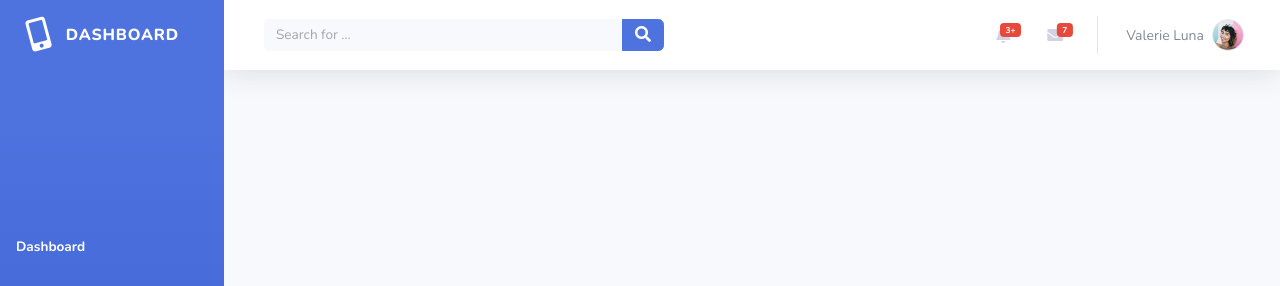
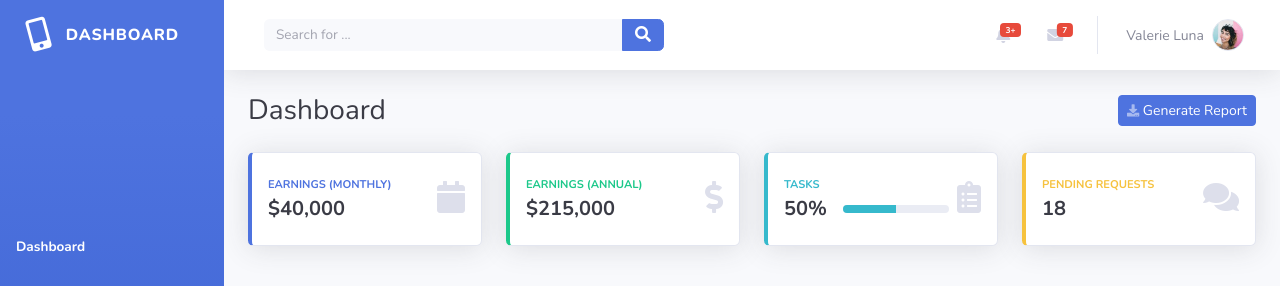
Before and after one commit to Koala3353/dashboard-template, a plain HTML site: page index.html in a window 1280 px wide. Shown: the top 286 px of the page. Drawn offline with nearby package versions, Linux system fonts and the light colour scheme.

Commit message:
Add files via upload

```diff
--- a/index.html
+++ b/index.html
@@ -122,6 +122,74 @@
                         </ul>
                     </div>
                 </nav>
+                <div class="container-fluid">
+                    <div class="d-sm-flex justify-content-between align-items-center mb-4">
+                        <h3 class="text-dark mb-0">Dashboard</h3><a class="btn btn-primary btn-sm d-none d-sm-inline-block" role="button" href="#"><i class="fas fa-download fa-sm text-white-50"></i>&nbsp;Generate Report</a>
+                    </div>
+                    <div class="row">
+                        <div class="col-md-6 col-xl-3 mb-4">
+                            <div class="card shadow border-left-primary py-2">
+                                <div class="card-body">
+                                    <div class="row g-0 align-items-center">
+                                        <div class="col me-2">
+                                            <div class="text-uppercase text-primary fw-bold text-xs mb-1"><span>Earnings (monthly)</span></div>
+                                            <div class="text-dark fw-bold h5 mb-0"><span>$40,000</span></div>
+                                        </div>
+                                        <div class="col-auto"><i class="fas fa-calendar fa-2x text-gray-300"></i></div>
+                                    </div>
+                                </div>
+                            </div>
+                        </div>
+                        <div class="col-md-6 col-xl-3 mb-4">
+                            <div class="card shadow border-left-success py-2">
+                                <div class="card-body">
+                                    <div class="row g-0 align-items-center">
+                                        <div class="col me-2">
+                                            <div class="text-uppercase text-success fw-bold text-xs mb-1"><span>Earnings (annual)</span></div>
+                                            <div class="text-dark fw-bold h5 mb-0"><span>$215,000</span></div>
+                                        </div>
+                                        <div class="col-auto"><i class="fas fa-dollar-sign fa-2x text-gray-300"></i></div>
+                                    </div>
+                                </div>
+                            </div>
+                        </div>
+                        <div class="col-md-6 col-xl-3 mb-4">
+                            <div class="card shadow border-left-info py-2">
+                                <div class="card-body">
+                                    <div class="row g-0 align-items-center">
+                                        <div class="col me-2">
+                                            <div class="text-uppercase text-info fw-bold text-xs mb-1"><span>Tasks</span></div>
+                                            <div class="row g-0 align-items-center">
+                                                <div class="col-auto">
+                                                    <div class="text-dark fw-bold h5 mb-0 me-3"><span>50%</span></div>
+                                                </div>
+                                                <div class="col">
+                                                    <div class="progress progress-sm">
+                                                        <div class="progress-bar bg-info" aria-valuenow="50" aria-valuemin="0" aria-valuemax="100" style="width: 50%;"><span class="visually-hidden">50%</span></div>
+                                                    </div>
+                                                </div>
+                                            </div>
+                                        </div>
+                                        <div class="col-auto"><i class="fas fa-clipboard-list fa-2x text-gray-300"></i></div>
+                                    </div>
+                                </div>
+                            </div>
+                        </div>
+                        <div class="col-md-6 col-xl-3 mb-4">
+                            <div class="card shadow border-left-warning py-2">
+                                <div class="card-body">
+                                    <div class="row g-0 align-items-center">
+                                        <div class="col me-2">
+                                            <div class="text-uppercase text-warning fw-bold text-xs mb-1"><span>Pending Requests</span></div>
+                                            <div class="text-dark fw-bold h5 mb-0"><span>18</span></div>
+                                        </div>
+                                        <div class="col-auto"><i class="fas fa-comments fa-2x text-gray-300"></i></div>
+                                    </div>
+                                </div>
+                            </div>
+                        </div>
+                    </div>
+                </div>
             </div>
             <footer class="bg-white sticky-footer">
                 <div class="container my-auto">
```
